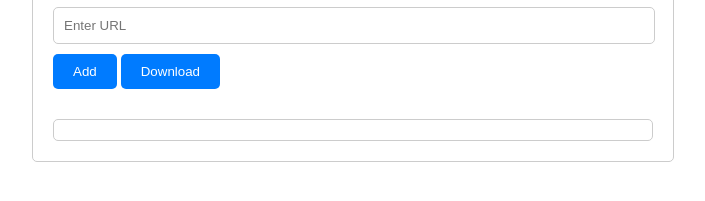
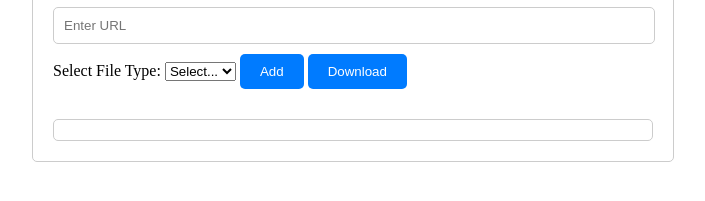
Before and after one commit to AshutoshGoswami24/List-Generater, a plain HTML site: page index.html in a window 1280 px wide. Shown: the part 147-348 px from the top of the page, without its empty margins (287-992 px from the left). Drawn offline with Linux system fonts and the light colour scheme.

Commit message:
Update index.html

```diff
--- a/index.html
+++ b/index.html
@@ -11,6 +11,16 @@
         <h1>File Name URL Tracker</h1>
         <input type="text" id="fileNameInput" placeholder="Enter File Name">
         <input type="text" id="urlInput" placeholder="Enter URL">
+
+        <label for="fileTypeSelect">Select File Type:</label>
+        <select id="fileTypeSelect">
+            <option value="">Select...</option>
+            <option value="zip">.zip</option>
+            <option value="mkv">.mkv</option>
+            <option value="jpg">.jpg</option>
+            <option value="apk">.apk</option>
+        </select>
+
         <button onclick="addEntry()">Add</button>
         <button onclick="downloadFile()">Download</button>
         <div id="fileList"></div>
```
